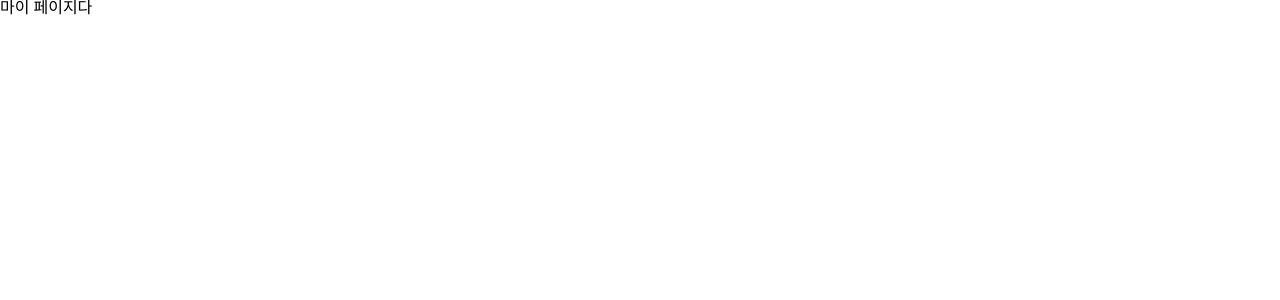
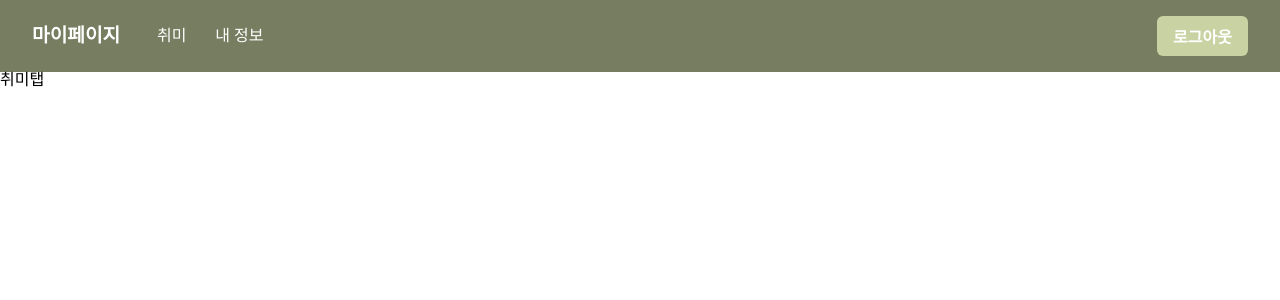
Before and after one commit to AND-SOPT-WEB/GaHyeonKim, a React (Vite) app in the folder week4/assignment/: page /mypage in a window 1280 px wide. Shown: the top 300 px of the page. Built offline with nearby package versions, Linux system fonts and the light colour scheme.

Commit message:
feat: 헤더 퍼블리싱 및 로그아웃 기능 구현

```diff
--- /dev/null
+++ b/week4/assignment/src/components/mypage/Header.tsx
@@ -0,0 +1,74 @@
+import React from 'react';
+import styled from '@emotion/styled';
+import { Theme } from '../../styles/theme';
+import { useNavigate } from 'react-router-dom';
+
+interface HeaderProps {
+  setIsHobbyTab: (isHobby: boolean) => void;
+}
+
+const Header: React.FC<HeaderProps> = ({ setIsHobbyTab }) => {
+  const navigate = useNavigate();
+
+  const handleLogout = () => {
+    localStorage.removeItem('authToken'); // 토큰 삭제
+    navigate('/login');
+  };
+
+  return (
+    <HeaderContainer>
+      <Nav>
+        <Title>마이페이지</Title>
+        <MenuItem onClick={() => setIsHobbyTab(true)}>취미</MenuItem>
+        <MenuItem onClick={() => setIsHobbyTab(false)}>내 정보</MenuItem>
+      </Nav>
+      <LogoutButton onClick={handleLogout}>로그아웃</LogoutButton>
+    </HeaderContainer>
+  );
+};
+
+export default Header;
+
+const HeaderContainer = styled.header`
+  display: flex;
+  justify-content: space-between;
+  align-items: center;
+  padding: 1rem 2rem;
+  background-color: ${Theme.colors.primaryDark};
+  color: white;
+`;
+
+const Nav = styled.nav`
+  display: flex;
+  gap: 1.8rem;
+  align-items: center;
+
+  & > div:first-of-type {
+    margin-left: 0.5rem;
+  }
+`;
+
+const MenuItem = styled.div`
+  cursor: pointer;
+  font-size: 1rem;
+  &:hover {
+    text-decoration: underline;
+  }
+`;
+
+const LogoutButton = styled.button`
+  background: ${Theme.colors.primary};
+  padding: 0.5rem 1rem;
+  border: none;
+  border-radius: 6px;
+  color: white;
+  font-size: 1rem;
+  font-weight: 700;
+  cursor: pointer;
+`;
+
+const Title = styled.h1`
+  font-size: 1.2rem;
+  font-weight: 700;
+  padding: 0.5rem 0;
+`;
--- /dev/null
+++ b/week4/assignment/src/components/mypage/HobbyTab.tsx
@@ -0,0 +1,9 @@
+const HobbyTab = () => {
+    return(
+
+        <div>취미탭</div>
+    )
+
+}
+
+export default HobbyTab;
--- /dev/null
+++ b/week4/assignment/src/components/mypage/MyInfoTab.tsx
@@ -0,0 +1,9 @@
+const MyInfoTab = () => {
+    return(
+
+        <div>내 정보</div>
+    )
+
+}
+
+export default MyInfoTab;
--- a/week4/assignment/src/pages/mypage/MyPage.tsx
+++ b/week4/assignment/src/pages/mypage/MyPage.tsx
@@ -1,9 +1,17 @@
+import { useState } from 'react';
+import Header from '../../components/mypage/Header';
+import HobbyTab from '../../components/mypage/HobbyTab';
+import MyInfoTab from '../../components/mypage/MyInfoTab';
+
 const MyPage = () => {
-    return (
-      <>
-        <div>마이 페이지다</div>
-      </>
-    )
-  }
+  const [isHobbyTab, setIsHobbyTab] = useState(true);
 
-  export default MyPage;
+  return (
+    <div>
+      <Header setIsHobbyTab={setIsHobbyTab} />
+      {isHobbyTab ? <HobbyTab /> : <MyInfoTab />}
+    </div>
+  );
+};
+
+export default MyPage;
```
